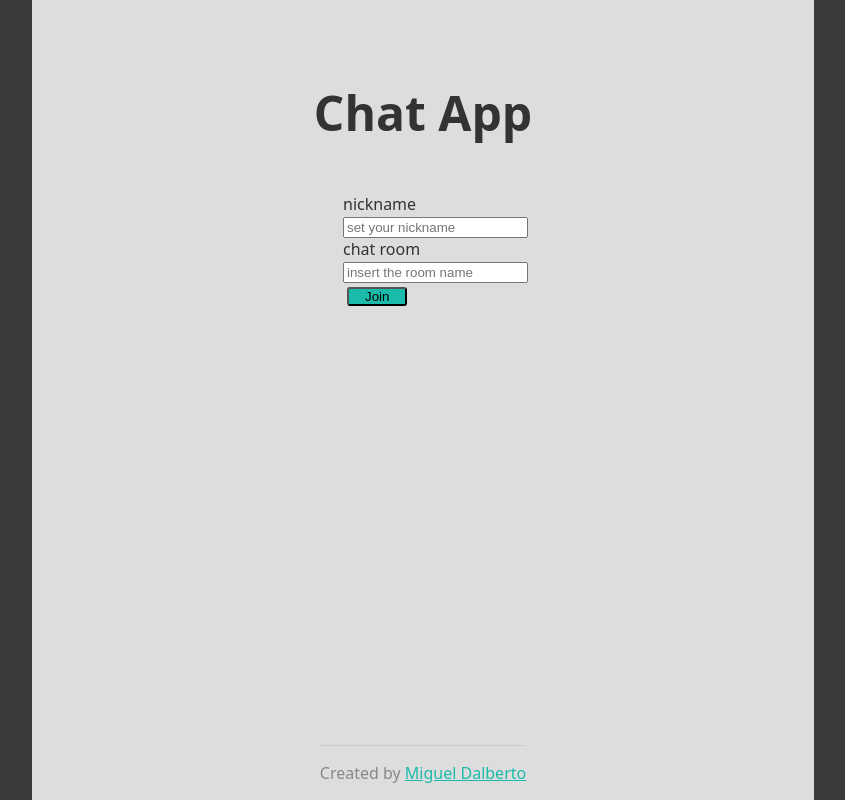
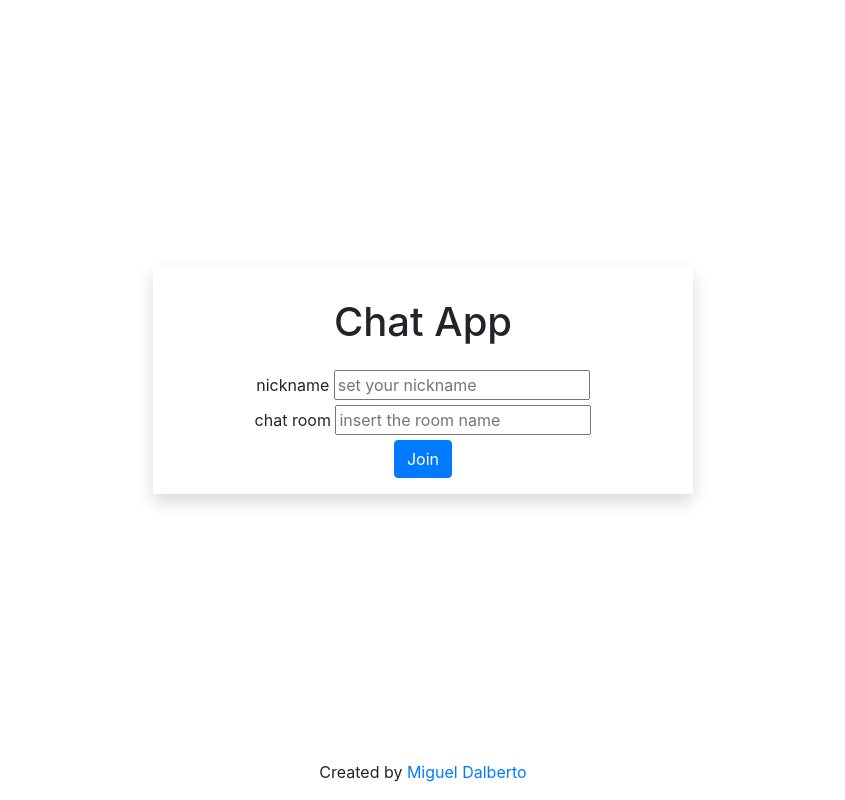
Before and after one commit to migueldalberto/chat-app, a website: page public/index.html in a window 1280 px wide. Shown: the whole page, without its empty margins (217-1062 px from the left). Drawn offline with nearby package versions, Linux system fonts and the light colour scheme.

Commit message:
change style for join page

```diff
--- a/public/css/style1.css
+++ b/public/css/style1.css
@@ -3,7 +3,7 @@ body {
   height: 100%;
 }
 
-body {
+/* body {
   display: flex;
   align-items: center;
   background-color: #DDD;
@@ -20,4 +20,4 @@ form {
   margin: auto;
   display:flex;
   flex-wrap: wrap
-}
+} */
--- a/public/index.html
+++ b/public/index.html
@@ -1,20 +1,26 @@
-<!DOCTYPE html>
+<!doctype html>
 <html lang="en">
   <head>
-  <meta charset="UTF-8">
-  <meta http-equiv="X-UA-Compatible" content="IE=edge">
-  <meta name="viewport" content="width=device-width, initial-scale=1.0">
+    <!-- Required meta tags -->
+    <meta charset="utf-8">
+    <meta name="viewport" content="width=device-width, initial-scale=1, shrink-to-fit=no">
 
-  <link rel="stylesheet" href="css/style.css">
+    <!-- Bootstrap CSS -->
+    <link rel="stylesheet" href="https://stackpath.bootstrapcdn.com/bootstrap/4.4.1/css/bootstrap.min.css" integrity="sha384-Vkoo8x4CGsO3+Hhxv8T/Q5PaXtkKtu6ug5TOeNV6gBiFeWPGFN9MuhOf23Q9Ifjh" crossorigin="anonymous">
+    <!-- my stylesheet -->
     <link rel="stylesheet" href="css/style1.css">
+
     <title>Chat App</title>
   </head>
+  <body class="container d-flex flex-column align-items-center text-center">
 
-<body>
-  <main>
-      <header>
+      <div class="flex-grow-1 container d-flex flex-column justify-content-center">
+
+        <div class="shadow p-3 w-50 align-self-center">
+          <header class="p-3">
             <h1>Chat App</h1>
           </header>
+
           <form action="./chat.html">
             <div>
               <label for="nicknameInput">nickname</label>
@@ -24,19 +30,26 @@
               <label for="roomInput">chat room</label>
               <input type="text" name="room" placeholder="insert the room name" id="roomInput" required>
             </div>
-        <button type="submit">Join</button>
+            <button class="btn btn-primary" type="submit">Join</button>
           </form>
-  </main>
+        </div>
 
+      </div>
 
-  <footer class="footer mt-auto py-3">
-    <div class="container">
-      Created by
+      <footer>
+        <div >
+          <p>Created by
             <a href="https://github.com/miguelDalberto">
               Miguel Dalberto
             </a>
+          </p>
         </div>
       </footer>
 
+    <!-- Optional JavaScript -->
+    <!-- jQuery first, then Popper.js, then Bootstrap JS -->
+    <script src="https://code.jquery.com/jquery-3.4.1.slim.min.js" integrity="sha384-J6qa4849blE2+poT4WnyKhv5vZF5SrPo0iEjwBvKU7imGFAV0wwj1yYfoRSJoZ+n" crossorigin="anonymous"></script>
+    <script src="https://cdn.jsdelivr.net/npm/popper.js@1.16.0/dist/umd/popper.min.js" integrity="sha384-Q6E9RHvbIyZFJoft+2mJbHaEWldlvI9IOYy5n3zV9zzTtmI3UksdQRVvoxMfooAo" crossorigin="anonymous"></script>
+    <script src="https://stackpath.bootstrapcdn.com/bootstrap/4.4.1/js/bootstrap.min.js" integrity="sha384-wfSDF2E50Y2D1uUdj0O3uMBJnjuUD4Ih7YwaYd1iqfktj0Uod8GCExl3Og8ifwB6" crossorigin="anonymous"></script>
   </body>
 </html>
```
Lines whose indentation alone changed are shown as unchanged.
